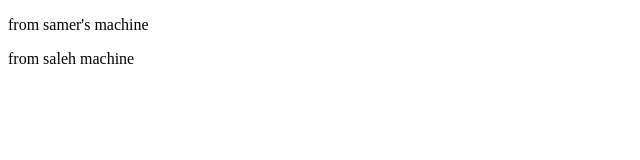
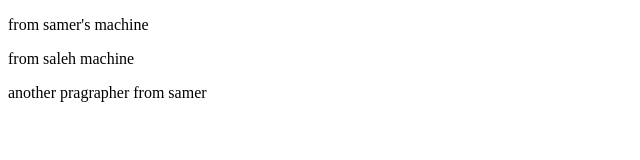
Before and after one commit to samer-allaham/pair-practice, a plain HTML site: page index.html in a window 1280 px wide. Shown: the whole page, without its empty margins (0-640 px from the left). Drawn offline with Linux system fonts and the light colour scheme.

Commit message:
another paragraph added

```diff
--- a/index.html
+++ b/index.html
@@ -9,5 +9,6 @@
 <body>
     <p>from samer's machine</p>
     <p>from saleh machine</p>
+    <p>another pragrapher from samer</p>
 </body>
 </html>
```
